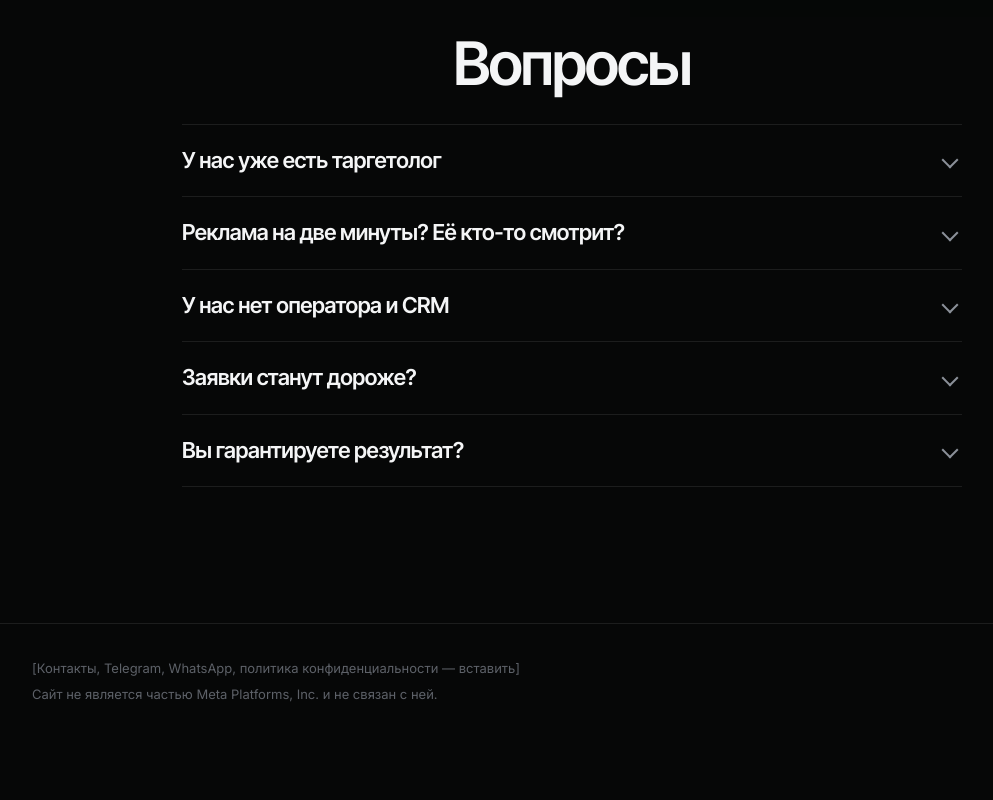
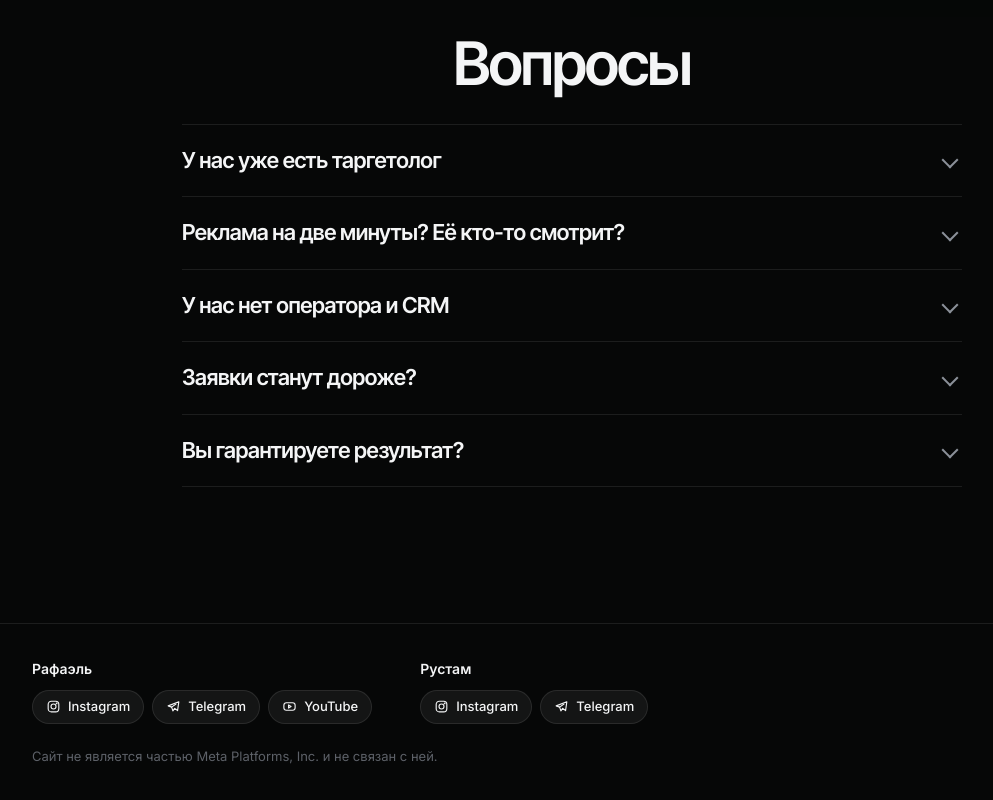
Before and after one commit to rafael-yusupov/leadgen-site-3, a plain HTML site: page index.html in a window 1280 px wide. Shown: the part 9179-9979 px from the top of the page, without its empty margins (68-1061 px from the left). Before the commit the page ends 9917 px from the top, so only its background shows below. Drawn offline with Linux system fonts and the light colour scheme.

Commit message:
Add files via upload

```diff
--- a/index.html
+++ b/index.html
@@ -225,6 +225,18 @@ dialog::backdrop{background:rgba(0,0,0,.74);backdrop-filter:blur(4px)}
 .tagx{display:inline-flex;align-items:center;line-height:1}
 .pill i{flex:none}
 @media(max-width:900px){.cgrid{align-items:stretch!important}}
+
+/* команда: фото и ссылки */
+.team .card{align-items:center}
+.team img{flex:none;width:88px;height:88px;border-radius:50%;object-fit:cover;border:1px solid var(--line)}
+.soc{display:flex;flex-wrap:wrap;gap:8px;margin-top:12px}
+.soc a{display:inline-flex;align-items:center;gap:7px;height:34px;padding:0 13px;border-radius:100px;border:1px solid var(--line);background:rgba(255,255,255,.06);color:var(--text);font:500 13px/1 Inter,sans-serif;text-decoration:none;white-space:nowrap;transition:background .2s}
+.soc a:hover{background:rgba(255,255,255,.14)}
+.soc svg{display:block;flex:none;width:15px;height:15px;fill:none;stroke:currentColor;stroke-width:1.8;stroke-linecap:round;stroke-linejoin:round}
+.fl{display:flex;flex-wrap:wrap;gap:22px 48px}
+.fl b{font-weight:600;color:var(--text);font-size:14px}
+.fl .soc{margin-top:10px}
+@media(max-width:900px){.team img{width:68px;height:68px}}
 
 /* заявка */
 .start{display:grid;grid-template-columns:1fr 1fr;gap:56px;align-items:center}
@@ -562,8 +574,8 @@ form .qs p[style]{color:#12301f!important}
     <span class="kicker">Кто ведёт проект</span>
     <h2 class="rv">Работаем вдвоём</h2>
     <div class="team">
-      <div class="card rv"><i>фото</i><div><h3>Рафаэль</h3><p>Одна строка: за что отвечает в проекте.</p></div></div>
-      <div class="card rv"><i>фото</i><div><h3>Рустам</h3><p>Одна строка: за что отвечает в проекте.</p></div></div>
+      <div class="card rv"><img src="media/t1.jpg" alt="Рафаэль" width="88" height="88" loading="lazy"><div><h3>Рафаэль</h3><div class="soc"><a href="https://www.instagram.com/rafael.traffic/" target="_blank" rel="noopener"><svg viewBox="0 0 24 24" aria-hidden="true"><rect x="3.5" y="3.5" width="17" height="17" rx="5"/><circle cx="12" cy="12" r="4"/><circle cx="17" cy="7" r=".6"/></svg><span>Instagram</span></a><a href="https://t.me/+s_EHSe1dEuYyNzMy" target="_blank" rel="noopener"><svg viewBox="0 0 24 24" aria-hidden="true"><path d="M20.5 4.5L3.5 11l5.5 2 2 6 3-4 4.5 3.5z"/><path d="M9 13l7-5"/></svg><span>Telegram</span></a><a href="https://www.youtube.com/@rafaelyusupov" target="_blank" rel="noopener"><svg viewBox="0 0 24 24" aria-hidden="true"><rect x="3" y="6" width="18" height="12" rx="4"/><path d="M10.5 9.5v5l4-2.5z"/></svg><span>YouTube</span></a></div></div></div>
+      <div class="card rv"><img src="media/t2.jpg" alt="Рустам" width="88" height="88" loading="lazy"><div><h3>Рустам</h3><div class="soc"><a href="https://www.instagram.com/s1mple_target/reels/" target="_blank" rel="noopener"><svg viewBox="0 0 24 24" aria-hidden="true"><rect x="3.5" y="3.5" width="17" height="17" rx="5"/><circle cx="12" cy="12" r="4"/><circle cx="17" cy="7" r=".6"/></svg><span>Instagram</span></a><a href="https://t.me/s1mple_target" target="_blank" rel="noopener"><svg viewBox="0 0 24 24" aria-hidden="true"><path d="M20.5 4.5L3.5 11l5.5 2 2 6 3-4 4.5 3.5z"/><path d="M9 13l7-5"/></svg><span>Telegram</span></a></div></div></div>
     </div>
   </div>
 </section>
@@ -658,8 +670,8 @@ form .qs p[style]{color:#12301f!important}
 </section>
 
 <footer><div class="wrap">
-  <p>[Контакты, Telegram, WhatsApp, политика конфиденциальности — вставить]</p>
-  <p style="margin-top:6px">Сайт не является частью Meta Platforms, Inc. и не связан с ней.</p>
+  <div class="fl"><div><b>Рафаэль</b><div class="soc"><a href="https://www.instagram.com/rafael.traffic/" target="_blank" rel="noopener"><svg viewBox="0 0 24 24" aria-hidden="true"><rect x="3.5" y="3.5" width="17" height="17" rx="5"/><circle cx="12" cy="12" r="4"/><circle cx="17" cy="7" r=".6"/></svg><span>Instagram</span></a><a href="https://t.me/+s_EHSe1dEuYyNzMy" target="_blank" rel="noopener"><svg viewBox="0 0 24 24" aria-hidden="true"><path d="M20.5 4.5L3.5 11l5.5 2 2 6 3-4 4.5 3.5z"/><path d="M9 13l7-5"/></svg><span>Telegram</span></a><a href="https://www.youtube.com/@rafaelyusupov" target="_blank" rel="noopener"><svg viewBox="0 0 24 24" aria-hidden="true"><rect x="3" y="6" width="18" height="12" rx="4"/><path d="M10.5 9.5v5l4-2.5z"/></svg><span>YouTube</span></a></div></div><div><b>Рустам</b><div class="soc"><a href="https://www.instagram.com/s1mple_target/reels/" target="_blank" rel="noopener"><svg viewBox="0 0 24 24" aria-hidden="true"><rect x="3.5" y="3.5" width="17" height="17" rx="5"/><circle cx="12" cy="12" r="4"/><circle cx="17" cy="7" r=".6"/></svg><span>Instagram</span></a><a href="https://t.me/s1mple_target" target="_blank" rel="noopener"><svg viewBox="0 0 24 24" aria-hidden="true"><path d="M20.5 4.5L3.5 11l5.5 2 2 6 3-4 4.5 3.5z"/><path d="M9 13l7-5"/></svg><span>Telegram</span></a></div></div></div>
+  <p style="margin-top:22px">Сайт не является частью Meta Platforms, Inc. и не связан с ней.</p>
 </div></footer>
 
 <dialog id="lb" aria-label="Скриншоты проекта">
```
